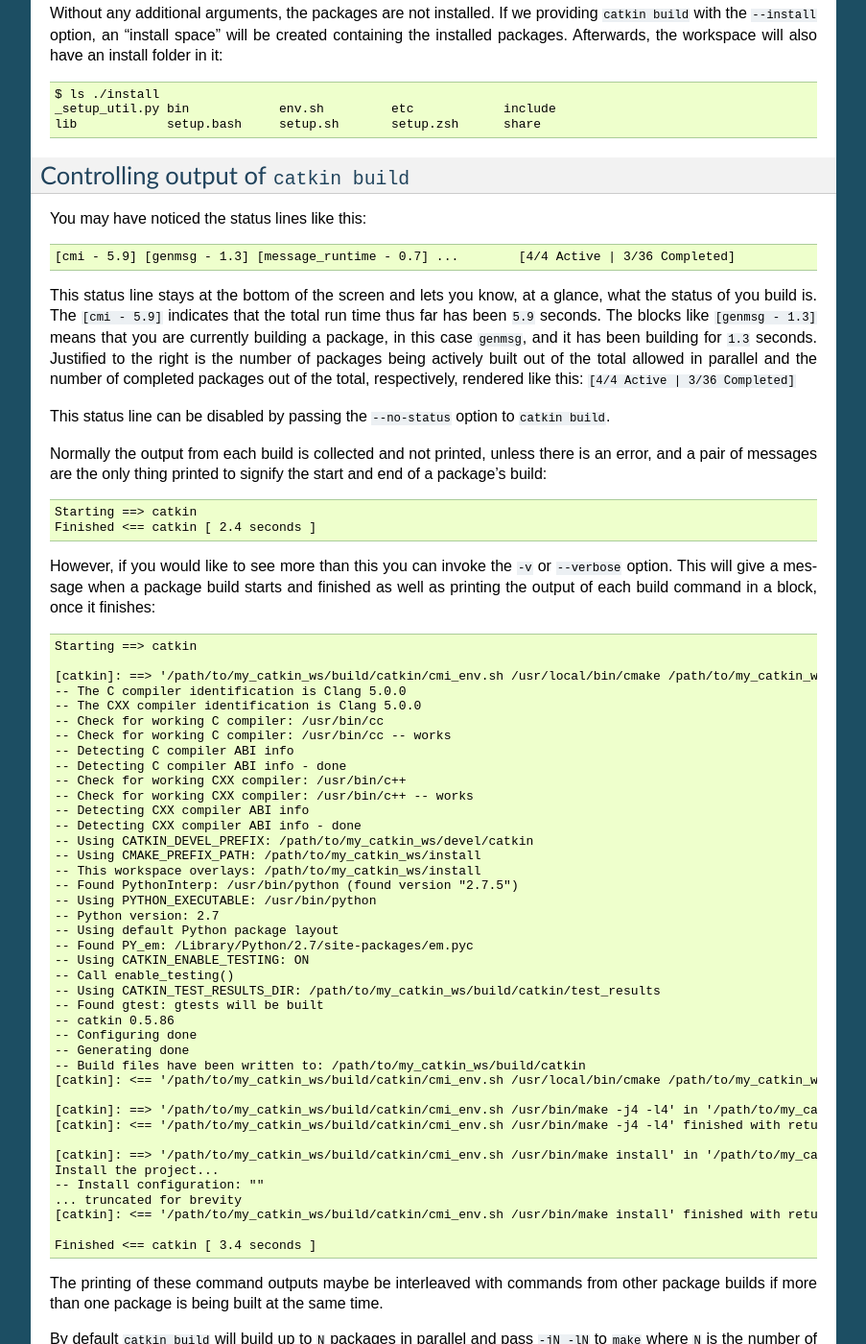
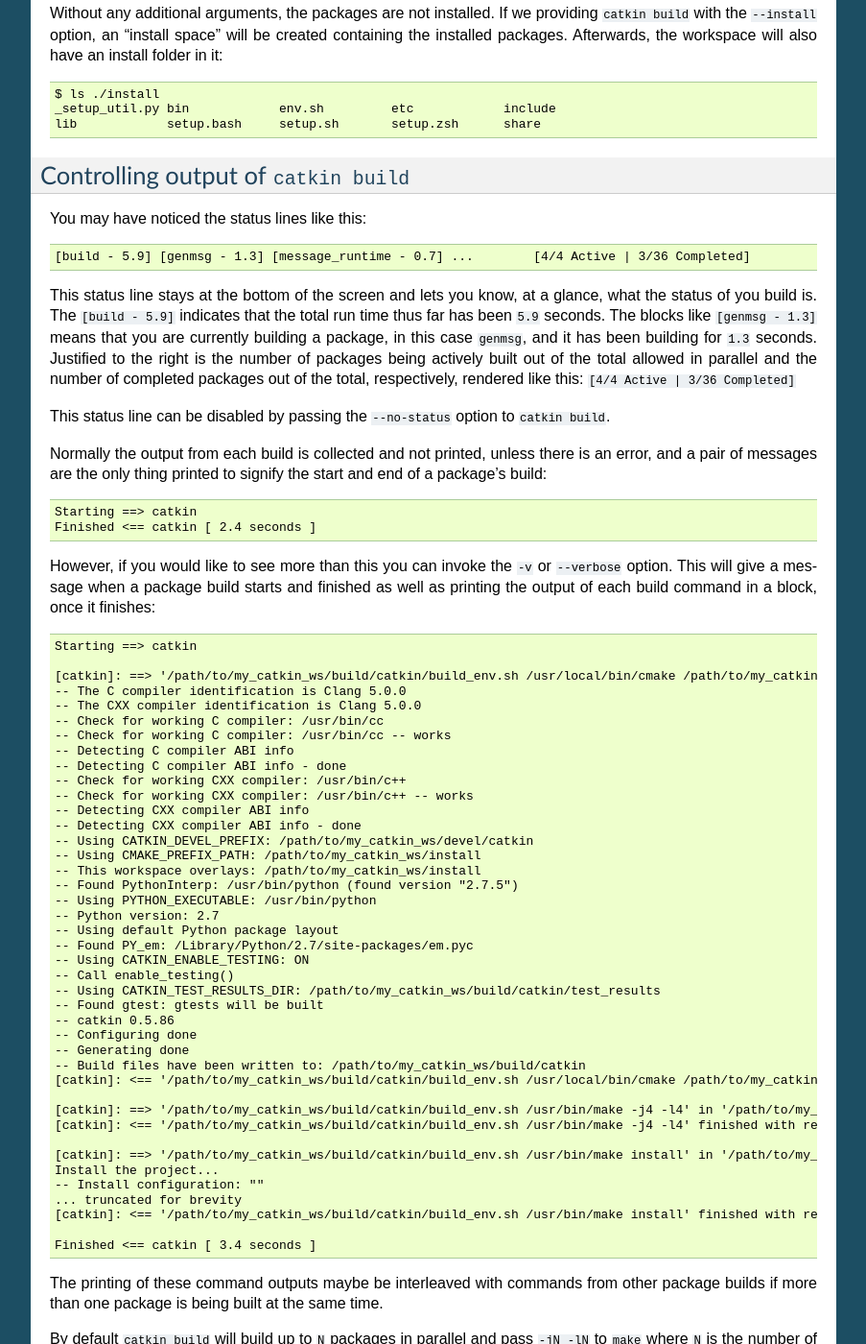
Before and after one commit to catkin/catkin_tools, a Sphinx documentation site: the page built from docs/commands/catkin_build.rst, in a window 1280 px wide and 1400 px high, scrolled down 5706 px. Shown: the whole window at 96% size, without its empty margins (198-1101 px from the left). Built offline with Sphinx 7.4.7, drawn with Linux system fonts in a browser that asks for light colours; some of the changed text lies outside the part shown.

Commit message:
remove old references to cmi

```diff
--- a/docs/commands/catkin_build.rst
+++ b/docs/commands/catkin_build.rst
@@ -267,14 +267,14 @@ At this point the workspace has not been touched, but once we tell the ``build``
 
     ... build goes on
 
-    [cmi] Finished.
-    [cmi] Runtime: 3 minutes and 54.6 seconds
+    [build] Finished.
+    [build] Runtime: 3 minutes and 54.6 seconds
 
     $ ls ./*
     ./build:
     catkin               genlisp              message_runtime      roscpp
     rosgraph_msgs        rosout               rostest              turtlesim
-    cmi_logs             genmsg               ros_tutorials
+    build_logs           genmsg               ros_tutorials
     roscpp_serialization roslang              rospack              rostime
     xmlrpcpp             console_bridge       genpy                rosbuild
     roscpp_traits        roslaunch            rosparam             rosunit
@@ -322,10 +322,10 @@ You may have noticed the status lines like this:
 
 .. code-block:: none
 
-    [cmi - 5.9] [genmsg - 1.3] [message_runtime - 0.7] ...        [4/4 Active | 3/36 Completed]
+    [build - 5.9] [genmsg - 1.3] [message_runtime - 0.7] ...        [4/4 Active | 3/36 Completed]
 
 This status line stays at the bottom of the screen and lets you know, at a glance, what the status of you build is.
-The ``[cmi - 5.9]`` indicates that the total run time thus far has been ``5.9`` seconds.
+The ``[build - 5.9]`` indicates that the total run time thus far has been ``5.9`` seconds.
 The blocks like ``[genmsg - 1.3]`` means that you are currently building a package, in this case ``genmsg``, and it has been building for ``1.3`` seconds.
 Justified to the right is the number of packages being actively built out of the total allowed in parallel and the number of completed packages out of the total, respectively, rendered like this: ``[4/4 Active | 3/36 Completed]``
 
@@ -345,7 +345,7 @@ This will give a message when a package build starts and finished as well as pri
 
     Starting ==> catkin
 
-    [catkin]: ==> '/path/to/my_catkin_ws/build/catkin/cmi_env.sh /usr/local/bin/cmake /path/to/my_catkin_ws/src/catkin -DCATKIN_DEVEL_PREFIX=/path/to/my_catkin_ws/devel/catkin -DCMAKE_INSTALL_PREFIX=/path/to/my_catkin_ws/install' in '/path/to/my_catkin_ws/build/catkin'
+    [catkin]: ==> '/path/to/my_catkin_ws/build/catkin/build_env.sh /usr/local/bin/cmake /path/to/my_catkin_ws/src/catkin -DCATKIN_DEVEL_PREFIX=/path/to/my_catkin_ws/devel/catkin -DCMAKE_INSTALL_PREFIX=/path/to/my_catkin_ws/install' in '/path/to/my_catkin_ws/build/catkin'
     -- The C compiler identification is Clang 5.0.0
     -- The CXX compiler identification is Clang 5.0.0
     -- Check for working C compiler: /usr/bin/cc
@@ -372,16 +372,16 @@ This will give a message when a package build starts and finished as well as pri
     -- Configuring done
     -- Generating done
     -- Build files have been written to: /path/to/my_catkin_ws/build/catkin
-    [catkin]: <== '/path/to/my_catkin_ws/build/catkin/cmi_env.sh /usr/local/bin/cmake /path/to/my_catkin_ws/src/catkin -DCATKIN_DEVEL_PREFIX=/path/to/my_catkin_ws/devel/catkin -DCMAKE_INSTALL_PREFIX=/path/to/my_catkin_ws/install' finished with return code '0'
+    [catkin]: <== '/path/to/my_catkin_ws/build/catkin/build_env.sh /usr/local/bin/cmake /path/to/my_catkin_ws/src/catkin -DCATKIN_DEVEL_PREFIX=/path/to/my_catkin_ws/devel/catkin -DCMAKE_INSTALL_PREFIX=/path/to/my_catkin_ws/install' finished with return code '0'
 
-    [catkin]: ==> '/path/to/my_catkin_ws/build/catkin/cmi_env.sh /usr/bin/make -j4 -l4' in '/path/to/my_catkin_ws/build/catkin'
-    [catkin]: <== '/path/to/my_catkin_ws/build/catkin/cmi_env.sh /usr/bin/make -j4 -l4' finished with return code '0'
+    [catkin]: ==> '/path/to/my_catkin_ws/build/catkin/build_env.sh /usr/bin/make -j4 -l4' in '/path/to/my_catkin_ws/build/catkin'
+    [catkin]: <== '/path/to/my_catkin_ws/build/catkin/build_env.sh /usr/bin/make -j4 -l4' finished with return code '0'
 
-    [catkin]: ==> '/path/to/my_catkin_ws/build/catkin/cmi_env.sh /usr/bin/make install' in '/path/to/my_catkin_ws/build/catkin'
+    [catkin]: ==> '/path/to/my_catkin_ws/build/catkin/build_env.sh /usr/bin/make install' in '/path/to/my_catkin_ws/build/catkin'
     Install the project...
     -- Install configuration: ""
     ... truncated for brevity
-    [catkin]: <== '/path/to/my_catkin_ws/build/catkin/cmi_env.sh /usr/bin/make install' finished with return code '0'
+    [catkin]: <== '/path/to/my_catkin_ws/build/catkin/build_env.sh /usr/bin/make install' finished with return code '0'
 
     Finished <== catkin [ 3.4 seconds ]
 
@@ -400,11 +400,11 @@ This ends up being pretty confusing, so when interleaved output is used ``catkin
 
 .. code-block:: none
 
-    [roscpp_traits]: ==> '/Users/william/my_catkin_ws/build/roscpp_traits/cmi_env.sh /usr/bin/make cmake_check_build_system' in '/Users/william/my_catkin_ws/build/roscpp_traits'
+    [roscpp_traits]: ==> '/Users/william/my_catkin_ws/build/roscpp_traits/build_env.sh /usr/bin/make cmake_check_build_system' in '/Users/william/my_catkin_ws/build/roscpp_traits'
     [ros_tutorials]: -- The CXX compiler identification is Clang 5.0.0
     [ros_tutorials]: -- Check for working C compiler: /usr/bin/cc
-    [roscpp_traits]: ==> '/Users/william/my_catkin_ws/build/roscpp_traits/cmi_env.sh /usr/bin/make -j4 -l4' in '/Users/william/my_catkin_ws/build/roscpp_traits'
-    [rosbuild]: ==> '/Users/william/my_catkin_ws/build/rosbuild/cmi_env.sh /usr/bin/make -j4 -l4' in '/Users/william/my_catkin_ws/build/rosbuild'
+    [roscpp_traits]: ==> '/Users/william/my_catkin_ws/build/roscpp_traits/build_env.sh /usr/bin/make -j4 -l4' in '/Users/william/my_catkin_ws/build/roscpp_traits'
+    [rosbuild]: ==> '/Users/william/my_catkin_ws/build/rosbuild/build_env.sh /usr/bin/make -j4 -l4' in '/Users/william/my_catkin_ws/build/rosbuild'
     [rosclean]: -- The C compiler identification is Clang 5.0.0
     [ros_tutorials]: -- Check for working C compiler: /usr/bin/cc -- works
     [ros_tutorials]: -- Detecting C compiler ABI info
@@ -422,49 +422,49 @@ First, the package with a failure prints the failing command's output to the scr
 
 .. code-block:: none
 
-    [rospack]: ==> '/path/to/my_catkin_ws/build/rospack/cmi_env.sh /usr/bin/make -j4 -l4' in '/path/to/my_catkin_ws/build/rospack'
+    [rospack]: ==> '/path/to/my_catkin_ws/build/rospack/build_env.sh /usr/bin/make -j4 -l4' in '/path/to/my_catkin_ws/build/rospack'
     [ 66%] Built target rospack
     make[1]: *** [CMakeFiles/rosstackexe.dir/all] Interrupt: 2
     make[1]: *** [CMakeFiles/rospackexe.dir/all] Interrupt: 2
     make: *** [all] Interrupt: 2
-    [rospack]: <== '/path/to/my_catkin_ws/build/rospack/cmi_env.sh /usr/bin/make -j4 -l4' failed with return code '-2'
+    [rospack]: <== '/path/to/my_catkin_ws/build/rospack/build_env.sh /usr/bin/make -j4 -l4' failed with return code '-2'
 
 And the status line is updated to reflect that that package has run into an issue by placing a ``!`` in front of it:
 
 .. code-block:: none
 
-    [cmi - 1.7] [!cpp_common] [!rospack] [genlisp - 0.3]        [1/1 Active | 10/23 Completed]
+    [build - 1.7] [!cpp_common] [!rospack] [genlisp - 0.3]        [1/1 Active | 10/23 Completed]
 
 Then the ``catkin build`` command waits for the rest of the packages to finish (without starting new package builds) and then summarizes the errors for you:
 
 .. code-block:: none
 
-    [cmi] There were errors:
+    [build] There were errors:
 
     Failed to build package 'cpp_common' because the following command:
 
         # Command run in directory: /path/to/my_catkin_ws/build/cpp_common
-        /path/to/my_catkin_ws/build/cpp_common/cmi_env.sh /usr/bin/make -j4 -l4
+        /path/to/my_catkin_ws/build/cpp_common/build_env.sh /usr/bin/make -j4 -l4
 
     Exited with return code: -2
 
     Failed to build package 'rospack' because the following command:
 
         # Command run in directory: /path/to/my_catkin_ws/build/rospack
-        /path/to/my_catkin_ws/build/rospack/cmi_env.sh /usr/bin/make -j4 -l4
+        /path/to/my_catkin_ws/build/rospack/build_env.sh /usr/bin/make -j4 -l4
 
     Exited with return code: -2
 
-If you don't want to scroll back up to find the error amongst the other output, you can ``cat`` the whole build log out of the ``cmi_logs`` folder in the "build space":
+If you don't want to scroll back up to find the error amongst the other output, you can ``cat`` the whole build log out of the ``build_logs`` folder in the "build space":
 
 .. code-block:: bash
 
-    $ cat build/cmi_logs/rospack.log
-    [rospack]: ==> '/path/to/my_catkin_ws/build/rospack/cmi_env.sh /usr/bin/make cmake_check_build_system' in '/path/to/my_catkin_ws/build/rospack'
-    [rospack]: <== '/path/to/my_catkin_ws/build/rospack/cmi_env.sh /usr/bin/make cmake_check_build_system' finished with return code '0'
-    [rospack]: ==> '/path/to/my_catkin_ws/build/rospack/cmi_env.sh /usr/bin/make -j4 -l4' in '/path/to/my_catkin_ws/build/rospack'
+    $ cat build/build_logs/rospack.log
+    [rospack]: ==> '/path/to/my_catkin_ws/build/rospack/build_env.sh /usr/bin/make cmake_check_build_system' in '/path/to/my_catkin_ws/build/rospack'
+    [rospack]: <== '/path/to/my_catkin_ws/build/rospack/build_env.sh /usr/bin/make cmake_check_build_system' finished with return code '0'
+    [rospack]: ==> '/path/to/my_catkin_ws/build/rospack/build_env.sh /usr/bin/make -j4 -l4' in '/path/to/my_catkin_ws/build/rospack'
     [ 66%] Built target rospack
     make[1]: *** [CMakeFiles/rosstackexe.dir/all] Interrupt: 2
     make[1]: *** [CMakeFiles/rospackexe.dir/all] Interrupt: 2
     make: *** [all] Interrupt: 2
-    [rospack]: <== '/path/to/my_catkin_ws/build/rospack/cmi_env.sh /usr/bin/make -j4 -l4' failed with return code '-2'
+    [rospack]: <== '/path/to/my_catkin_ws/build/rospack/build_env.sh /usr/bin/make -j4 -l4' failed with return code '-2'
```
Also changed, not shown: 5 other files.
